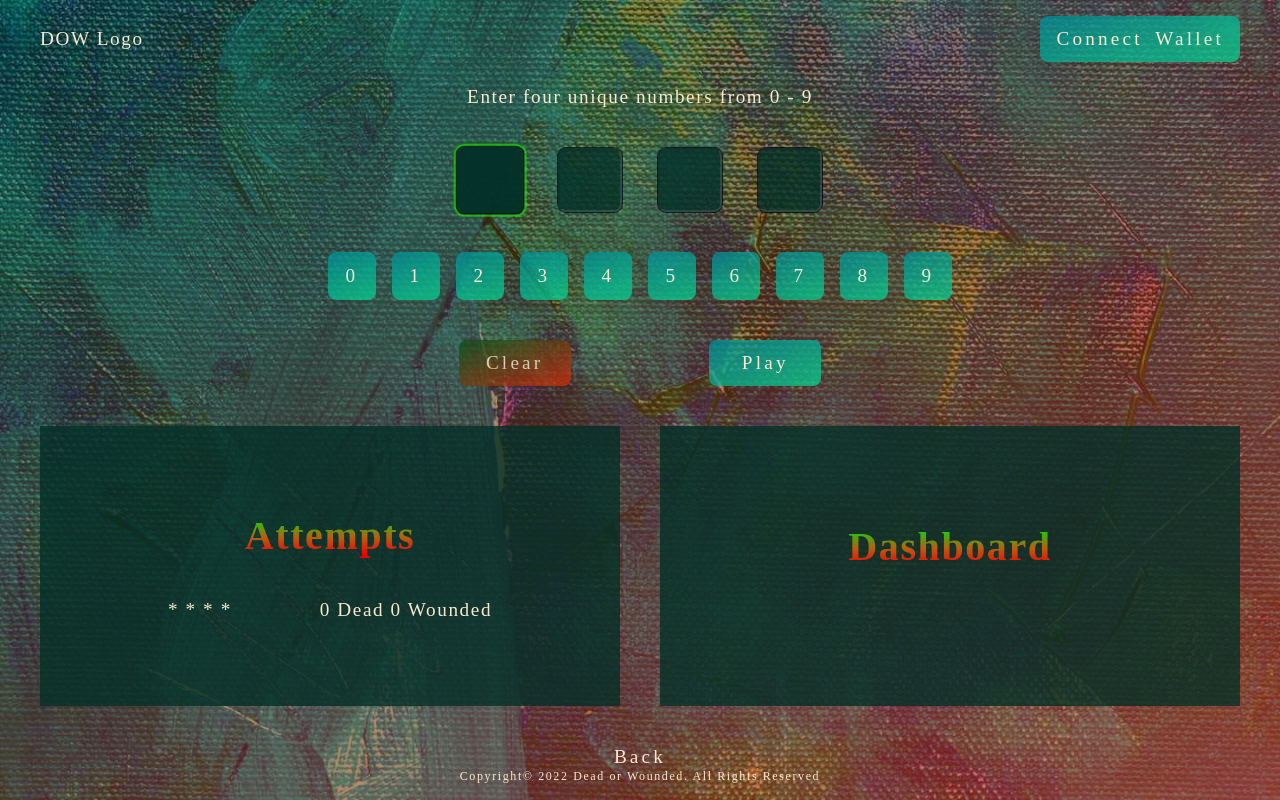
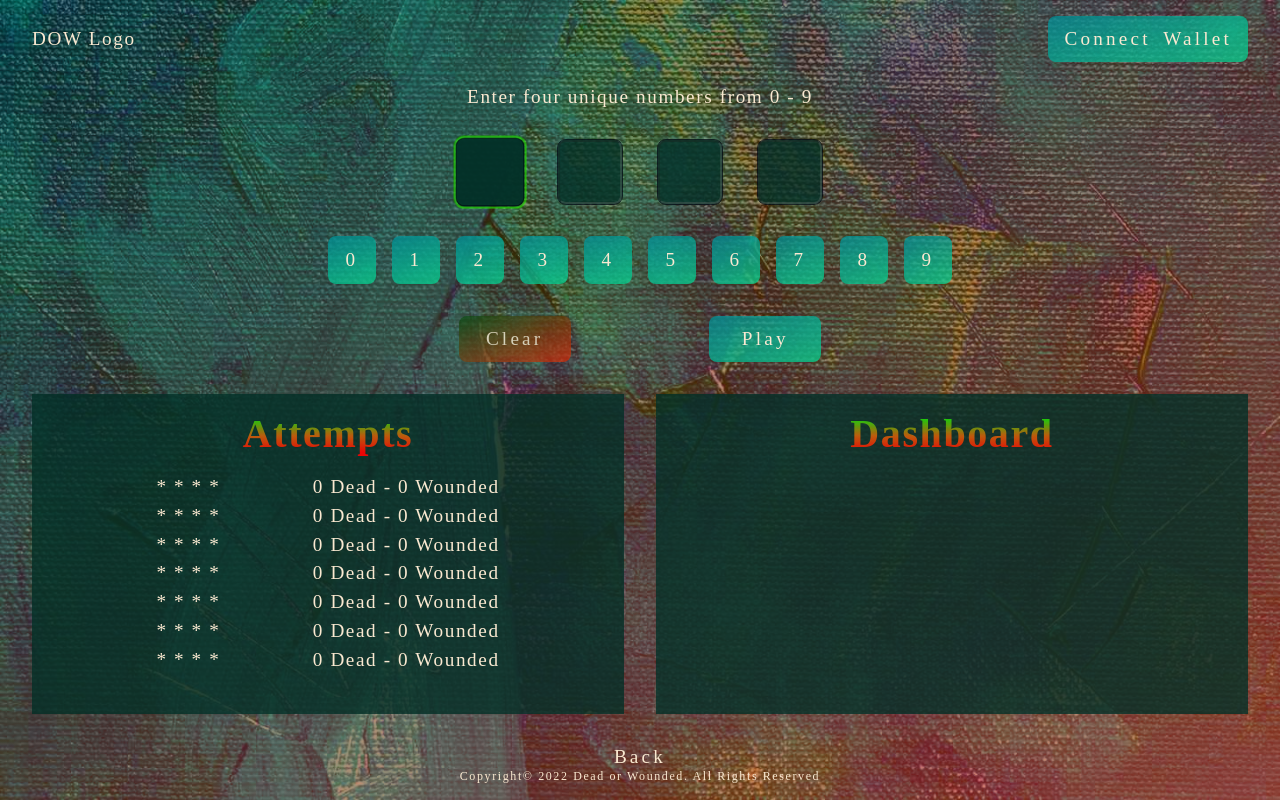
Before and after one commit to AbdulrasheedAdediran/dow-dApp-frontend, a React (Create React App) app: page /startGame in a window 1280 px wide. Built offline with nearby package versions, Linux system fonts and the light colour scheme; a web font is replaced by a local one.

Commit message:
start game ui

```diff
--- a/src/components/Navbar/Navbar.css
+++ b/src/components/Navbar/Navbar.css
@@ -2,7 +2,7 @@ nav {
   display: flex;
   justify-content: space-between;
   align-items: center;
-  padding: 1rem 2.5rem;
+  padding: 1rem 2rem;
   margin-bottom: 0.5rem;
   color: var(--antique-white);
 }
--- a/src/components/container/StartGame/Attempts.css
+++ b/src/components/container/StartGame/Attempts.css
@@ -1,17 +1,19 @@
 .attempts {
-  display: flex;
-  height: 17.5rem;
+  height: 20rem;
   width: 100%;
   background: var(--deep-green);
   color: var(--antique-white);
+  display: block;
 }
 .attempts h2 {
-  margin-bottom: 2.5rem;
+  width: 100%;
+  margin-inline: auto;
+  margin-block: 1rem;
 }
 .attempts ul {
   display: flex;
   align-items: center;
   justify-content: space-evenly;
   width: 100%;
-  list-style: decimal;
+  line-height: 1.5;
 }
--- a/src/components/container/StartGame/Attempts.jsx
+++ b/src/components/container/StartGame/Attempts.jsx
@@ -11,7 +11,61 @@ const Attempts = (props) => {
           {props.confirmedAttempt}
         </li>
         <li>
-          {props.dead} Dead {props.wounded} Wounded
+          {props.dead} Dead - {props.wounded} Wounded
+        </li>
+      </ul>
+      <ul>
+        <li>
+          {/* {props.trial} */}
+          {props.confirmedAttempt}
+        </li>
+        <li>
+          {props.dead} Dead - {props.wounded} Wounded
+        </li>
+      </ul>
+      <ul>
+        <li>
+          {/* {props.trial} */}
+          {props.confirmedAttempt}
+        </li>
+        <li>
+          {props.dead} Dead - {props.wounded} Wounded
+        </li>
+      </ul>
+      <ul>
+        <li>
+          {/* {props.trial} */}
+          {props.confirmedAttempt}
+        </li>
+        <li>
+          {props.dead} Dead - {props.wounded} Wounded
+        </li>
+      </ul>
+      <ul>
+        <li>
+          {/* {props.trial} */}
+          {props.confirmedAttempt}
+        </li>
+        <li>
+          {props.dead} Dead - {props.wounded} Wounded
+        </li>
+      </ul>
+      <ul>
+        <li>
+          {/* {props.trial} */}
+          {props.confirmedAttempt}
+        </li>
+        <li>
+          {props.dead} Dead - {props.wounded} Wounded
+        </li>
+      </ul>
+      <ul>
+        <li>
+          {/* {props.trial} */}
+          {props.confirmedAttempt}
+        </li>
+        <li>
+          {props.dead} Dead - {props.wounded} Wounded
         </li>
       </ul>
     </section>
--- a/src/components/container/StartGame/Dashboard.css
+++ b/src/components/container/StartGame/Dashboard.css
@@ -1,9 +1,12 @@
 .dashboard {
-  height: 17.5rem;
+  height: 20rem;
   width: 100%;
   background: var(--deep-green);
   color: var(--antique-white);
+  display: block;
 }
 .dashboard h2 {
-  margin-bottom: 2.5rem;
+  width: 100%;
+  margin-inline: auto;
+  margin-block: 1rem;
 }
--- a/src/components/container/StartGame/StartGame.css
+++ b/src/components/container/StartGame/StartGame.css
@@ -7,7 +7,7 @@ section {
   justify-content: center;
   flex-direction: column;
   text-align: center;
-  padding-inline: 2.5rem;
+  padding-inline: 2rem;
 }
 .input {
   display: flex;
@@ -19,7 +19,7 @@ section {
   background: var(--deep-green);
   aspect-ratio: 1;
   width: 4rem;
-  margin: 2.5rem 0.5rem;
+  margin: 2rem 0.5rem;
   color: var(--light-green);
   text-align: center;
   font-family: var(--font-rubik-wet-paint);
@@ -34,7 +34,7 @@ input:focus {
   transform: scale(1.075);
 }
 .number-btns {
-  margin-bottom: 2.5rem;
+  margin-bottom: 2rem;
 }
 .number-btn {
   background: var(--sky-blue-black-gradient);
@@ -82,7 +82,7 @@ input:focus {
   display: flex;
   align-items: center;
   justify-content: space-around;
-  gap: 2.5rem;
+  gap: 2rem;
   width: 100%;
-  margin-block: 2.5rem;
+  margin-block: 2rem;
 }
```
